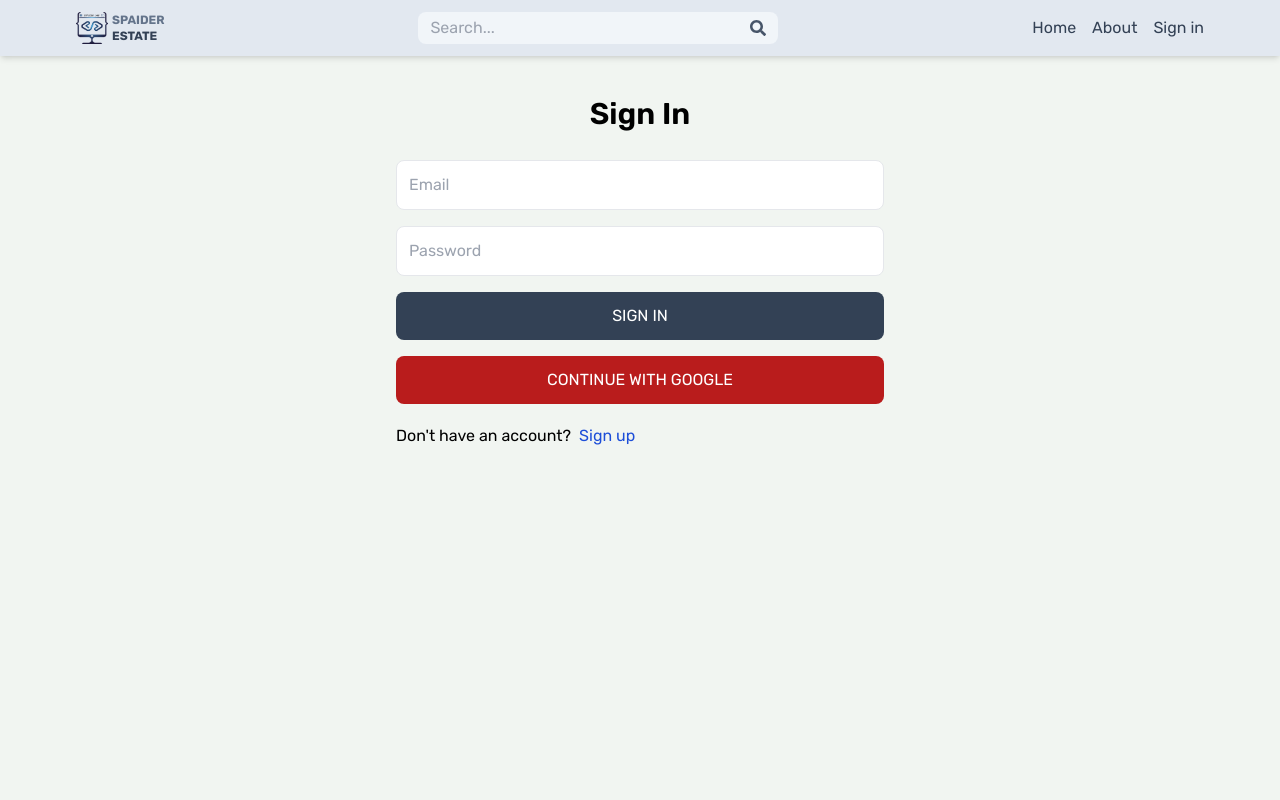
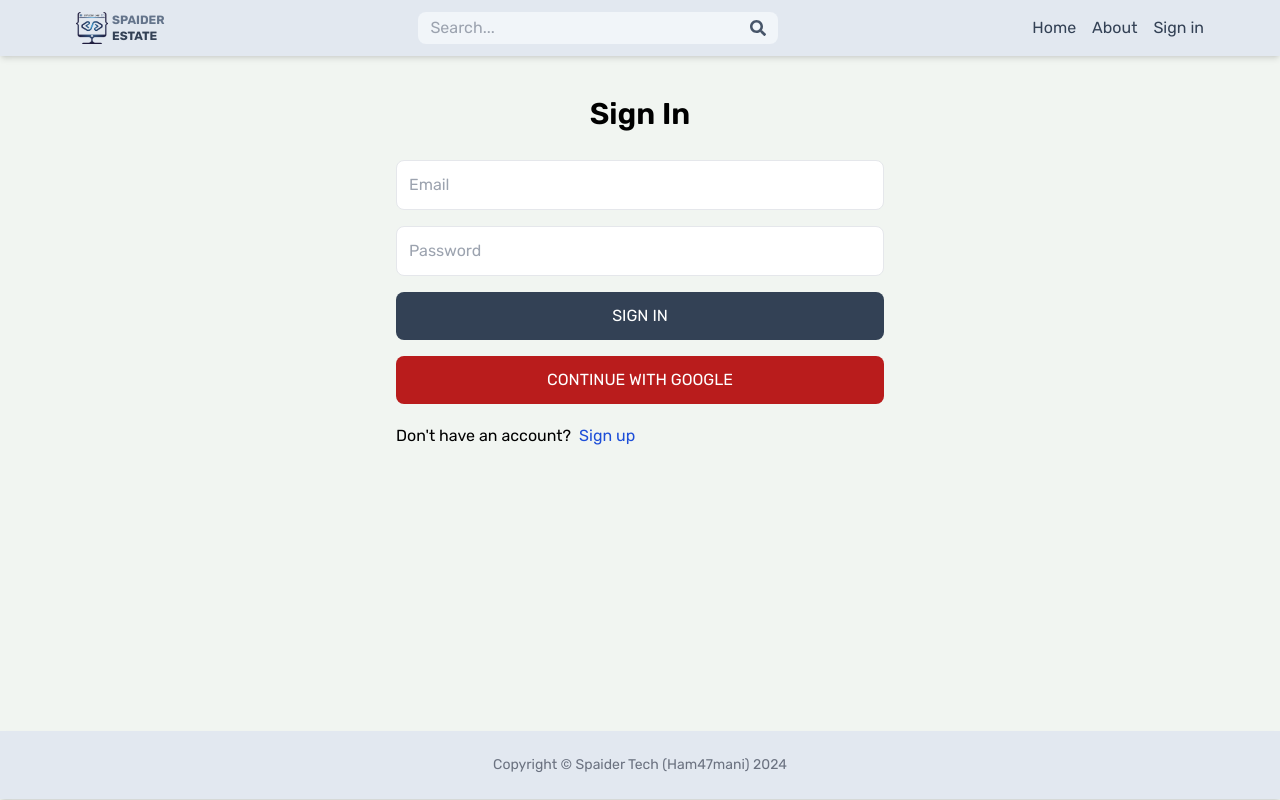
Before and after one commit to Ham47Mani/sp-mern-estate, a React (Vite) app in the folder client/: page /sign-in in a window 1280 px wide. Built offline with nearby package versions, Linux system fonts and the light colour scheme; no server answers.

Commit message:
Complete footer UI

```diff
--- /dev/null
+++ b/client/src/components/Footer.tsx
@@ -0,0 +1,10 @@
+
+const Footer = () => {
+  return (
+    <footer className="bg-slate-200 shadow-md p-6 text-center text-gray-500 text-sm">
+      Copyright © Spaider Tech (Ham47mani) 2024
+    </footer>
+  )
+}
+
+export default Footer
--- a/client/src/components/Layout.tsx
+++ b/client/src/components/Layout.tsx
@@ -1,12 +1,14 @@
 import { Fragment } from "react"
 import { Outlet } from "react-router-dom"
 import Header from "./Header"
+import Footer from "./Footer"
 
 const Layout = () => {
   return (
     <Fragment>
       <Header />
       <Outlet />
+      <Footer />
     </Fragment>
   )
 }
--- a/client/src/pages/Home.tsx
+++ b/client/src/pages/Home.tsx
@@ -4,10 +4,10 @@ import { Link } from "react-router-dom"
 import { LISTING } from "../utility/types";
 import {Swiper, SwiperSlide} from "swiper/react";
 import {Navigation} from "swiper/modules";
+import ListingItem from "../components/ListingItem";
 
 // Import Swiper styles
 import "swiper/css/bundle";
-import ListingItem from "../components/ListingItem";
 
 const Home = () => {
   const [offerListings, setOfferListings] = useState<LISTING[]>([]);
--- a/client/src/pages/SignIn.tsx
+++ b/client/src/pages/SignIn.tsx
@@ -60,7 +60,7 @@ const SignIn = () => {
     }
   }
   return (
-    <div className="p-3 max-w-lg mx-auto">
+    <div className="p-3 max-w-lg mx-auto min-h-[calc(100vh-125px)]">
       {/* ------ Title ------ */}
       <h1 className="text-3xl text-center font-semibold my-7">Sign In</h1>
       {/* ------ Form ------ */}
--- a/client/src/pages/SignUp.tsx
+++ b/client/src/pages/SignUp.tsx
@@ -58,7 +58,7 @@ const SignUp = () => {
     }
   }
   return (
-    <div className="p-3 max-w-lg mx-auto">
+    <div className="p-3 max-w-lg mx-auto min-h-[calc(100vh-125px)]">
       {/* ------ Title ------ */}
       <h1 className="text-3xl text-center font-semibold my-7">Sign Up</h1>
       {/* ------ Form ------ */}
```
